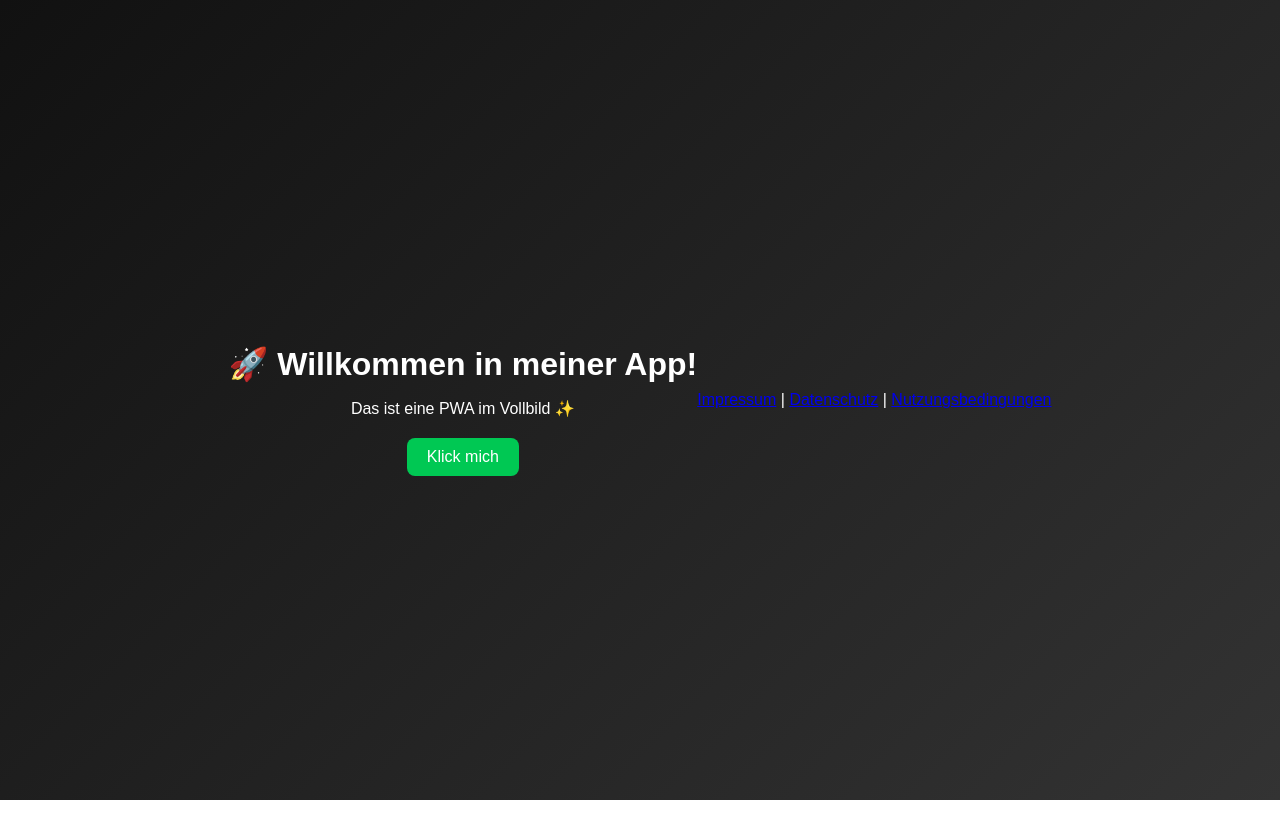
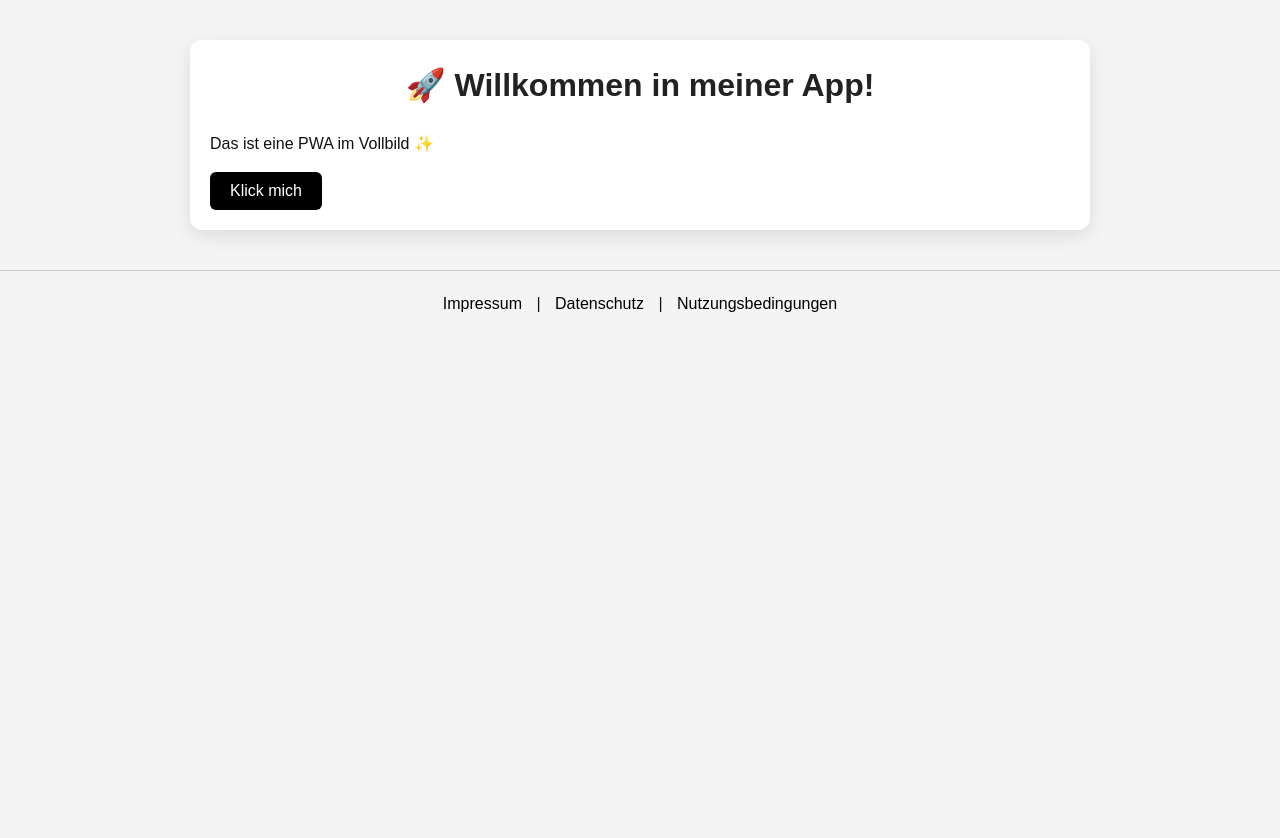
Before and after one commit to SCP-Foundation-System/WebApp, a plain HTML site: page index.html in a window 1280 px wide. Before the commit the page ends 800 px from the top, so only its background shows below. Drawn offline with Linux system fonts and the light colour scheme.

Commit message:
Update style.css

```diff
--- a/style.css
+++ b/style.css
@@ -1,39 +1,109 @@
-/* Grundlayout */
-body {
+/* ------------------------------
+   Grundlegendes Styling
+------------------------------ */
+* {
   margin: 0;
-  height: 100vh;
-  display: flex;
-  justify-content: center;
-  align-items: center;
-  background: linear-gradient(135deg, #111, #333);
-  color: white;
-  font-family: Arial, sans-serif;
+  padding: 0;
+  box-sizing: border-box;
+  font-family: 'Arial', sans-serif;
 }
 
+body {
+  background-color: #f4f4f4;
+  color: #111;
+  line-height: 1.6;
+  min-height: 100vh;
+}
+
+/* ------------------------------
+   App Container
+------------------------------ */
 .app {
+  max-width: 900px;
+  margin: 40px auto;
+  padding: 20px;
+  background-color: #fff;
+  border-radius: 12px;
+  box-shadow: 0 6px 18px rgba(0,0,0,0.1);
+}
+
+/* ------------------------------
+   Überschriften
+------------------------------ */
+h1, h2, h3 {
+  margin-bottom: 20px;
+  color: #222;
+}
+
+h1 {
+  font-size: 2em;
   text-align: center;
 }
 
-h1 {
-  font-size: 2rem;
-  margin-bottom: 10px;
+/* ------------------------------
+   Paragraphen
+------------------------------ */
+p {
+  margin-bottom: 15px;
+  font-size: 1em;
 }
 
-p {
-  margin-bottom: 20px;
+/* ------------------------------
+   Buttons
+------------------------------ */
+button, .btn {
+  display: inline-block;
+  padding: 10px 20px;
+  background-color: #000;
+  color: #fff;
+  text-decoration: none;
+  border: none;
+  border-radius: 6px;
+  cursor: pointer;
+  font-size: 1em;
+  transition: background-color 0.3s ease;
 }
 
-button {
-  padding: 10px 20px;
-  font-size: 1rem;
-  border: none;
-  border-radius: 8px;
-  background: #00c853;
-  color: white;
-  cursor: pointer;
-  transition: 0.2s;
+button:hover, .btn:hover {
+  background-color: #333;
 }
 
-button:hover {
-  background: #009624;
+/* ------------------------------
+   Footer
+------------------------------ */
+footer {
+  text-align: center;
+  margin-top: 40px;
+  padding-top: 20px;
+  border-top: 1px solid #ccc;
 }
+
+footer a {
+  text-decoration: none;
+  color: #000;
+  margin: 0 10px;
+  transition: color 0.3s ease;
+}
+
+footer a:hover {
+  color: #555;
+}
+
+/* ------------------------------
+   Responsive Design
+------------------------------ */
+@media (max-width: 600px) {
+  .app {
+    margin: 20px;
+    padding: 15px;
+  }
+
+  h1 {
+    font-size: 1.5em;
+  }
+
+  button, .btn {
+    padding: 8px 16px;
+    font-size: 0.9em;
+  }
+}
```
